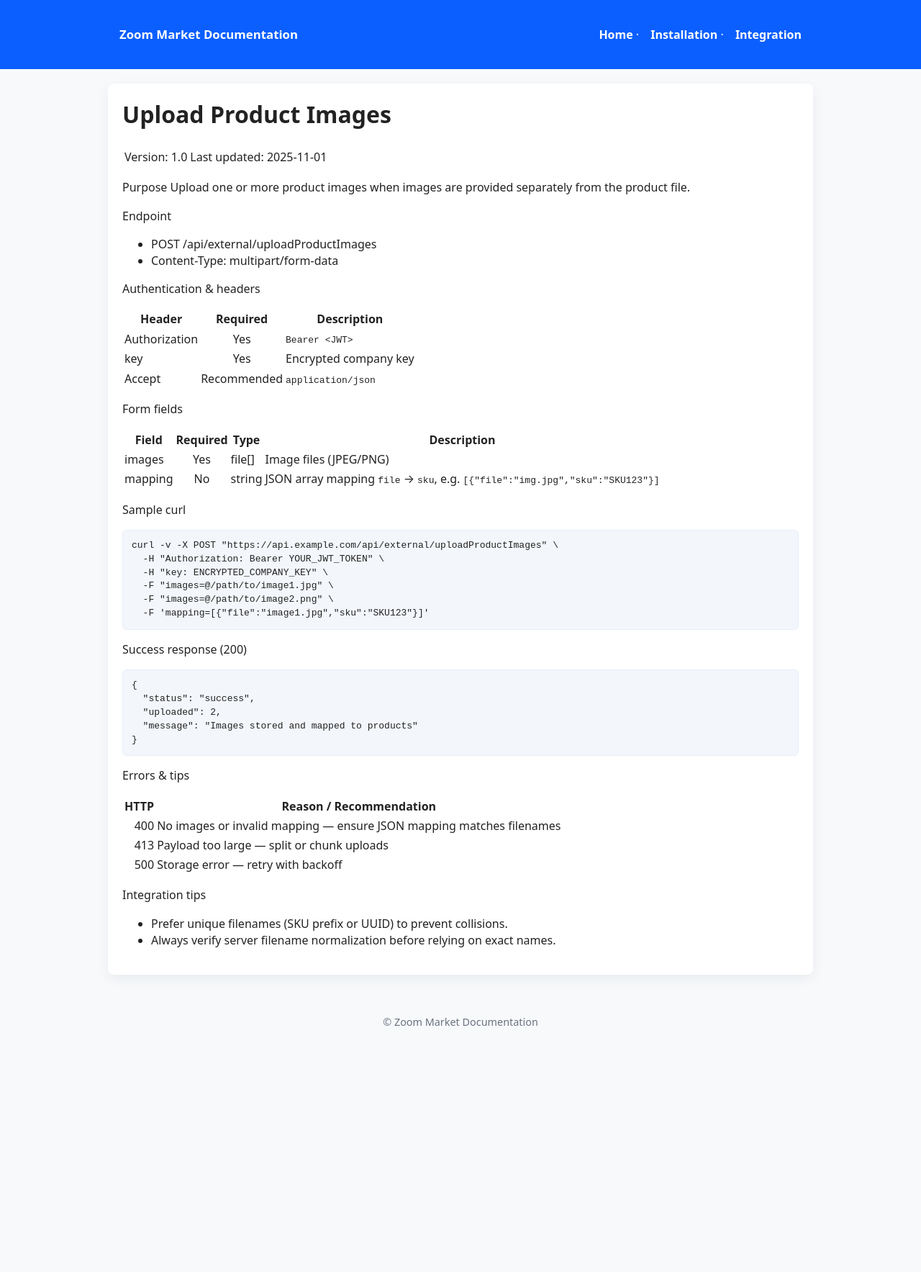
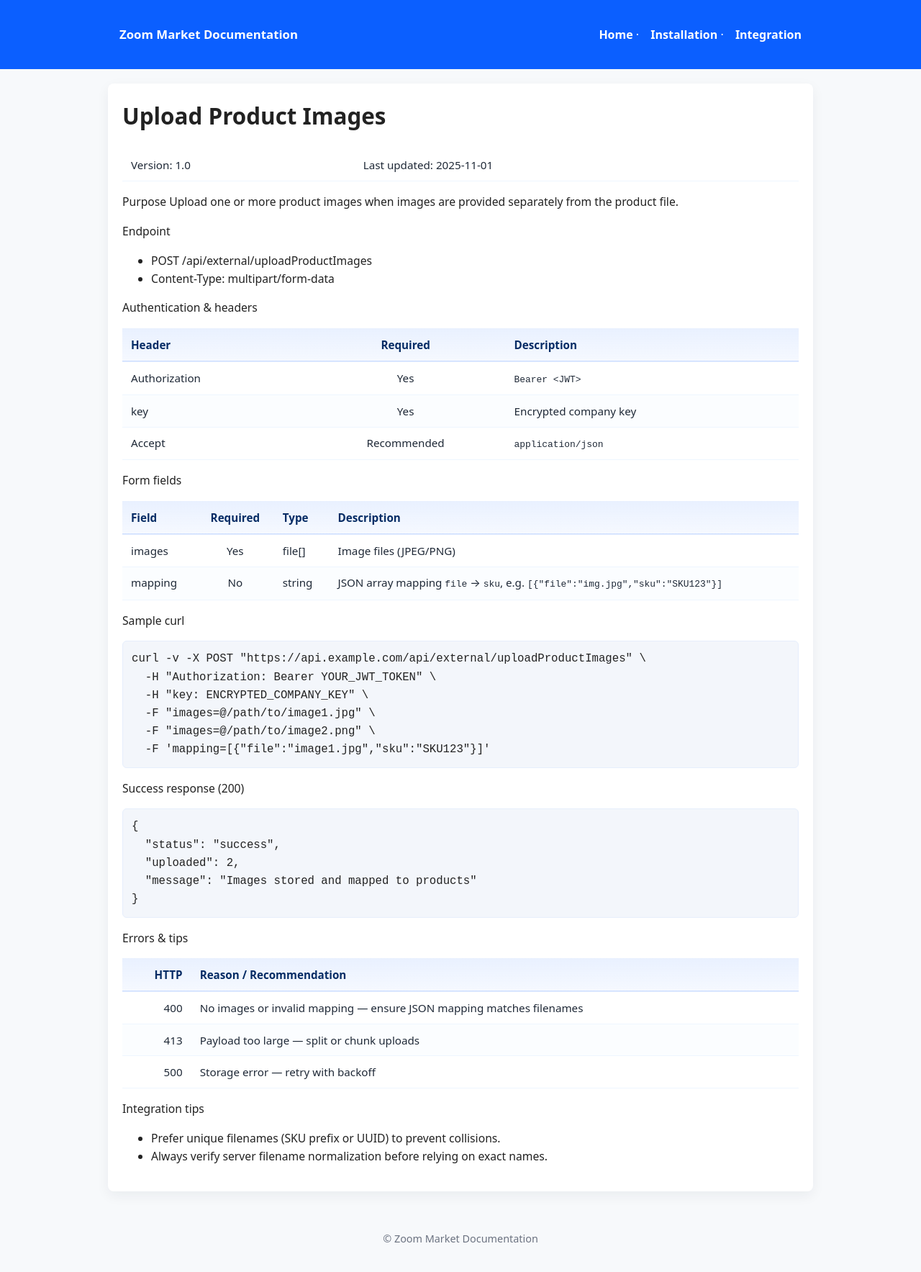
Before and after one commit to pravinchav/docs, a Jekyll site: the page built from integration/upload-product-images.md, in a window 1280 px wide. Shown: the whole page at 72% size. Built offline with Jekyll 4.4.1, drawn with Linux system fonts in a browser that asks for light colours; before the commit the page ends 1467 px from its top, so only the background shows below that.

Commit message:
12272025

```diff
--- a/_layouts/default.html
+++ b/_layouts/default.html
@@ -23,7 +23,9 @@
     </header>
 
     <main class="site-main container">
-      {{ content }}
+      <div class="markdown-body">
+        {{ content }}
+      </div>
     </main>
 
     <footer class="site-footer">
--- a/assets/css/main.css
+++ b/assets/css/main.css
@@ -22,3 +22,89 @@
 a.inline{color:var(--accent);text-decoration:none}
 pre{background:#f3f6fb;padding:0.75rem;border-radius:6px;border:1px solid #e6eefc;overflow:auto}
 h1,h2,h3{color:var(--text);margin-top:0}
+
+/* Markdown content scope */
+.markdown-body {
+  font-size: 0.98rem;
+  color: var(--text);
+  line-height: 1.6;
+}
+
+/* Responsive table wrapper — ensure wide tables scroll horizontally */
+.markdown-body .table-wrap {
+  width: 100%;
+  overflow-x: auto;
+  -webkit-overflow-scrolling: touch;
+  margin: 0.75rem 0;
+}
+
+/* Table base styles */
+.markdown-body table {
+  width: 100%;
+  border-collapse: collapse;
+  margin: 0.5rem 0 1rem;
+  font-size: 0.95rem;
+  min-width: 480px; /* allows horizontal scroll on small screens */
+}
+
+/* Header styling */
+.markdown-body thead th {
+  background: linear-gradient(180deg, rgba(11,95,255,0.09), rgba(11,95,255,0.04));
+  color: #062c65;
+  font-weight: 700;
+  text-align: left;
+  padding: 0.65rem 0.75rem;
+  border-bottom: 2px solid rgba(11,95,255,0.12);
+}
+
+/* Body cells */
+.markdown-body tbody td,
+.markdown-body tfoot td {
+  padding: 0.6rem 0.75rem;
+  border-bottom: 1px solid #eef6ff;
+  vertical-align: top;
+  color: #1f2937;
+}
+
+/* Zebra striping for readability */
+.markdown-body tbody tr:nth-child(even) {
+  background: #fbfdff;
+}
+
+/* Small muted note for missing cells / placeholders */
+.markdown-body td:empty::after {
+  content: "—";
+  color: var(--muted);
+  font-style: italic;
+}
+
+/* Caption styling */
+.markdown-body caption {
+  caption-side: top;
+  text-align: left;
+  font-weight: 600;
+  margin-bottom: 0.35rem;
+  color: #0b5fff;
+}
+
+/* Make code inside tables visible and scrollable */
+.markdown-body table code,
+.markdown-body table pre {
+  font-size: 0.85em;
+  white-space: pre-wrap;
+  word-break: break-word;
+}
+
+/* Accessibility: focus outline for keyboard users when tabbing into table rows */
+.markdown-body tbody tr:focus-within {
+  outline: 2px solid rgba(11,95,255,0.14);
+  outline-offset: 2px;
+}
+
+/* Small screens: reduce padding */
+@media (max-width:640px) {
+  .markdown-body thead th,
+  .markdown-body tbody td {
+    padding: 0.5rem 0.6rem;
+  }
+}
```
Also changed, not shown: integration/receive-orders.md (+1 -4 lines), integration/send-orders.md (+0 -5 lines).
